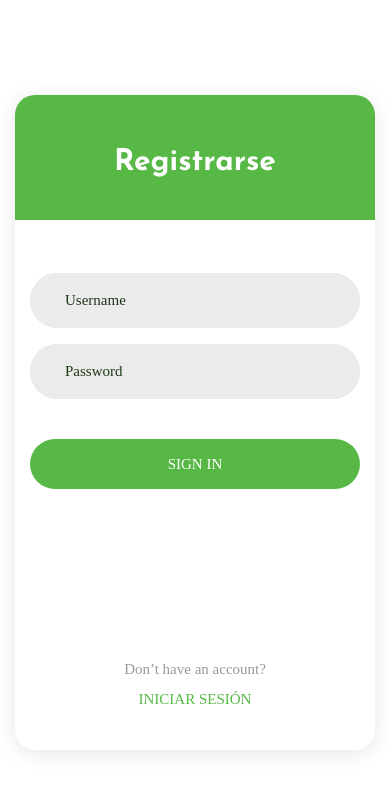
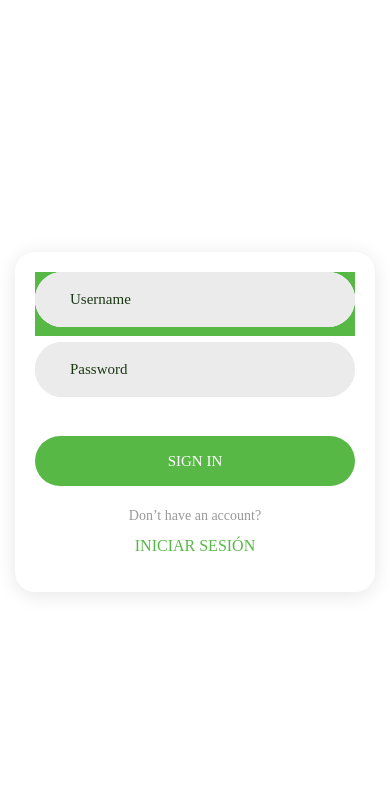
Before and after one commit to flor657/todo-list-flask, a Flask app: page /auth/register in a window 390 px wide. Shown: the top 792 px of the page. Run offline with Flask 3, Linux system fonts and the light colour scheme; some libraries are stand-ins or nearby versions; some web fonts are replaced.

Commit message:
Todo-list-flask version3

```diff
--- a/todor/static/css/main.css
+++ b/todor/static/css/main.css
@@ -394,3 +394,44 @@ iframe {
     padding-right: 15px;
   }
 }
+
+/* Para pantallas más pequeñas */
+@media (max-width: 576px) {
+  .wrap-login100 {
+    width: 100%; /* Ancho del formulario al 100% en pantallas pequeñas */
+    padding: 20px; /* Agregar espacio interno */
+  }
+
+  .login100-form {
+    padding: 0; /* Eliminar relleno izquierdo y derecho */
+  }
+
+  .login100-form-title {
+    font-size: 24px; /* Reducir tamaño de fuente del título */
+    padding-top: 20px; /* Ajustar espacio superior */
+    padding-bottom: 15px; /* Ajustar espacio inferior */
+  }
+
+  .wrap-input100 {
+    width: 100%; /* Ancho del campo de entrada al 100% */
+    margin-bottom: 15px; /* Ajustar espacio entre campos */
+  }
+
+  .container-login100-form-btn {
+    width: 100%; /* Ancho del botón al 100% */
+  }
+
+  .flex-col-c {
+    padding-top: 20px; /* Ajustar espacio superior */
+    padding-bottom: 15px; /* Ajustar espacio inferior */
+  }
+
+  /* Reducir tamaño de fuente para dispositivos móviles */
+  .txt1 {
+    font-size: 14px;
+  }
+
+  .txt3 {
+    font-size: 16px;
+  }
+}
--- a/todor/templates/auth/login.html
+++ b/todor/templates/auth/login.html
@@ -22,6 +22,7 @@
         <link rel="stylesheet" type="text/css" href="{{ url_for('static', filename = 'css/util.css')}}">
         <link rel="stylesheet" type="text/css" href="{{ url_for('static', filename = 'css/main.css')}}">
     <!--===============================================================================================-->
+
 
 
 
--- a/todor/templates/todo/index.html
+++ b/todor/templates/todo/index.html
@@ -28,8 +28,8 @@
     </nav>
 
 
-    <div  id="demo_info" class="box">
-        <table  id="example" class="display" style="width:100%">
+    <div id="demo_info" class="box table-responsive">
+        <table id="example" class="display" style="width:100%">
             <thead>
                 <tr>
                     <th>Tareas</th>
```
